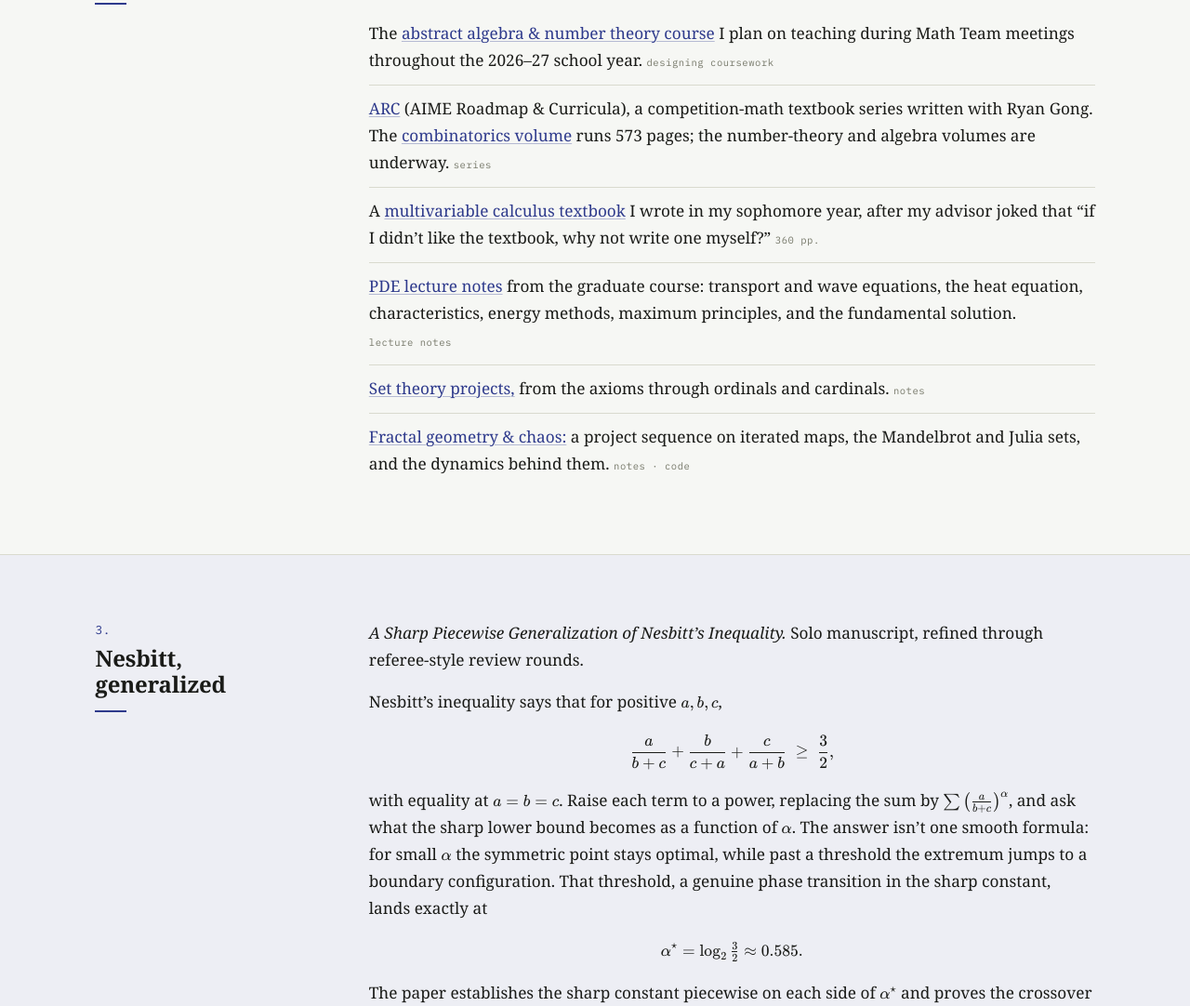
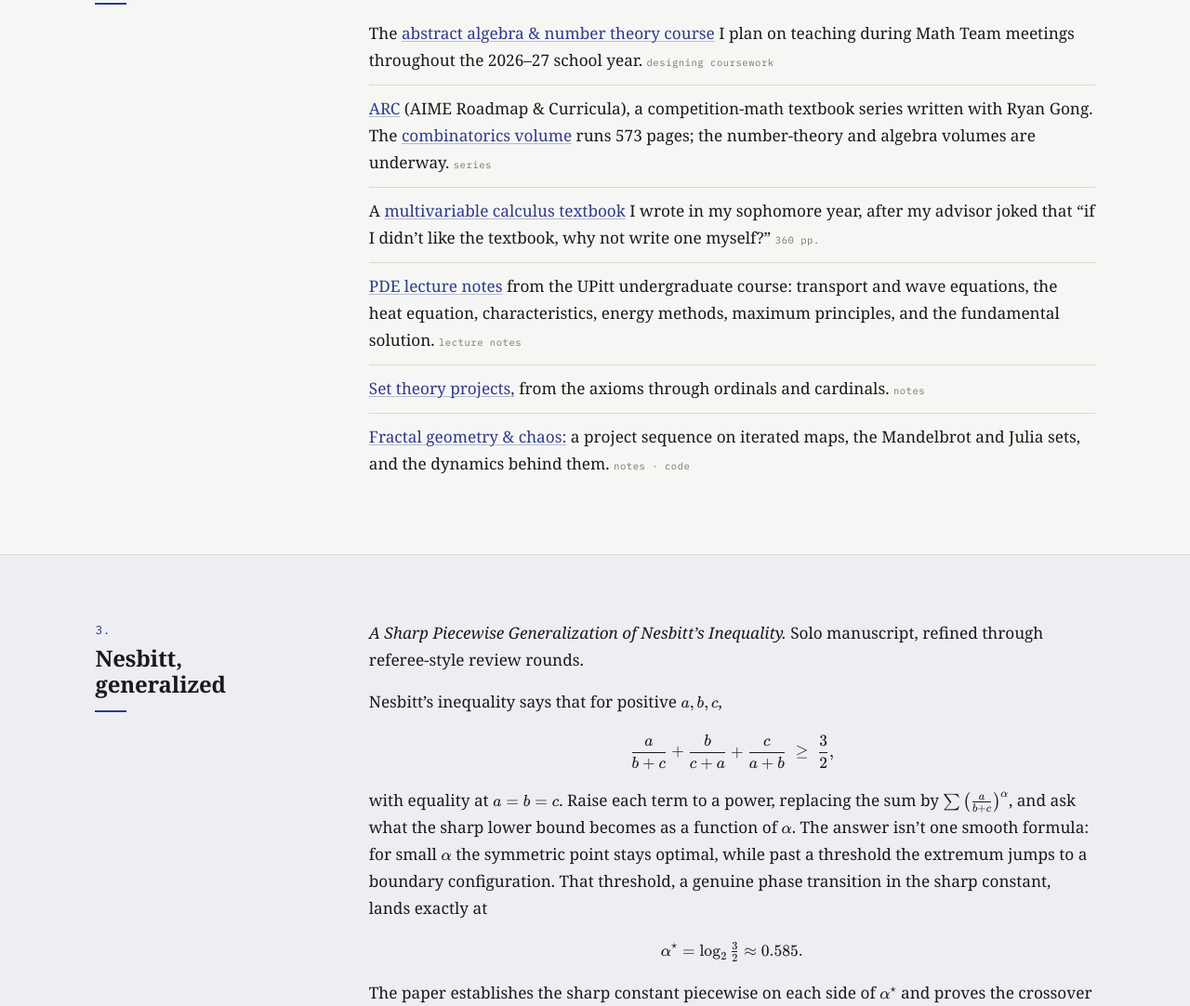
Before and after one commit to a-b-chen/alexanderbchen, a plain HTML site: page works.html in a window 1280 px wide. Shown: the part 2332-3414 px from the top of the page at 93% size. Drawn offline with nearby package versions, Linux system fonts and the light colour scheme; a web font is replaced by a local one.

Commit message:
Update works.html

```diff
--- a/works.html
+++ b/works.html
@@ -167,7 +167,7 @@
         <li>The <a href="https://drive.google.com/drive/folders/1TzajzytMm9_KOFgID2fVpZQm4fgK2Vyj?usp=sharing">abstract algebra &amp; number theory course</a> I plan on teaching during Math Team meetings throughout the 2026&ndash;27 school year. <span class="tag">designing coursework</span></li>
         <li><a href="https://drive.google.com/drive/folders/1r_W_rcSNr5aO2rfgV_lvlJTAHKZkOKyN?usp=sharing">ARC</a> (AIME Roadmap &amp; Curricula), a competition-math textbook series written with Ryan Gong. The <a href="https://drive.google.com/file/d/14A-oxgwPII438xd9MjiBf7Wo_FjZIBlZ/view?usp=sharing">combinatorics volume</a> runs 573 pages; the number-theory and algebra volumes are underway. <span class="tag">series</span></li>
         <li>A <a href="https://drive.google.com/file/d/14erpD4iBdTqWrkAp4FkGKjTiEO3C7mgQ/view?usp=sharing">multivariable calculus textbook</a> I wrote in my sophomore year, after my advisor joked that &ldquo;if I didn&rsquo;t like the textbook, why not write one myself?&rdquo; <span class="tag">360 pp.</span></li>
-        <li><a href="https://drive.google.com/drive/folders/1mnvM3ybdQNb9YjbQifzMkVz-eU6ssunP?usp=sharing">PDE lecture notes</a> from the graduate course: transport and wave equations, the heat equation, characteristics, energy methods, maximum principles, and the fundamental solution. <span class="tag">lecture notes</span>
+        <li><a href="https://drive.google.com/drive/folders/1mnvM3ybdQNb9YjbQifzMkVz-eU6ssunP?usp=sharing">PDE lecture notes</a> from the UPitt undergraduate course: transport and wave equations, the heat equation, characteristics, energy methods, maximum principles, and the fundamental solution. <span class="tag">lecture notes</span>
         <li><a href="https://drive.google.com/drive/folders/1tErktvqccqgccbKjz-OM4w-WpLTGF2ul?usp=sharing">Set theory projects,</a> from the axioms through ordinals and cardinals. <span class="tag">notes</span>
         <li><a href="https://drive.google.com/drive/folders/1I8aH29_7IVlmoSVN3RyZNq_jhfpK6yOo?usp=sharing">Fractal geometry &amp; chaos:</a> a project sequence on iterated maps, the Mandelbrot and Julia sets, and the dynamics behind them. <span class="tag">notes · code</span>
       </ul>
```
